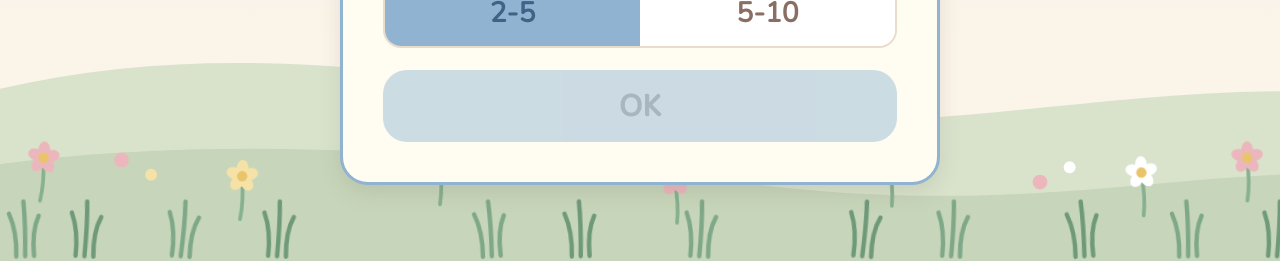
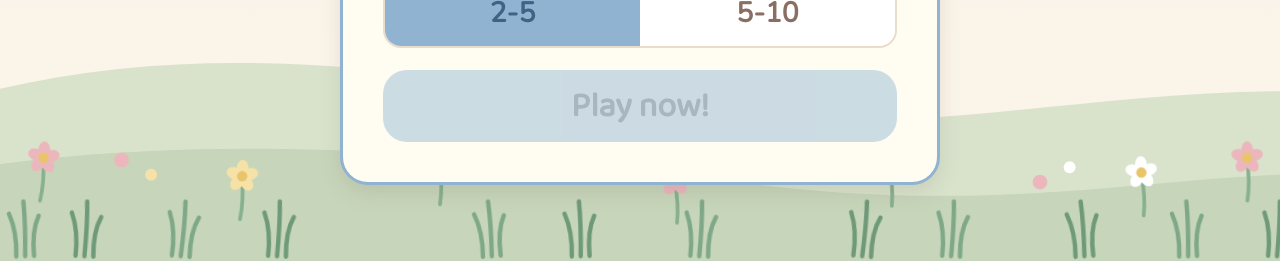
Before and after one commit to ThanhPhat1080/child-mini-game-global, a Next.js app: page /play/guest in a window 1280 px wide. Both pictures are taken after a click on the button "Boy". Shown: the part 529-790 px from the top of the page. Built offline with nearby package versions, Linux system fonts and the light colour scheme.

Commit message:
fix(guest): the details button reads Play now!
Co-Authored-By: Claude Haiku 5.5 <noreply@anthropic.com>

```diff
--- a/components/play/GuestDetails.tsx
+++ b/components/play/GuestDetails.tsx
@@ -42,7 +42,7 @@ export function GuestDetails({ gender, name, ageBand, valid, onName, onAge, onCl
       <p className={styles.hint}>1-20 characters</p>
       <span className={styles.label}>Age</span>
       <AgeSwitch value={ageBand} onChange={onAge} />
-      <button type="submit" className={styles.ok} disabled={!valid}>OK</button>
+      <button type="submit" className={styles.ok} disabled={!valid}>Play now!</button>
     </form>
   );
 }
```
Also changed, not shown: 2 other files (tests, documents, lock files or other folders).
